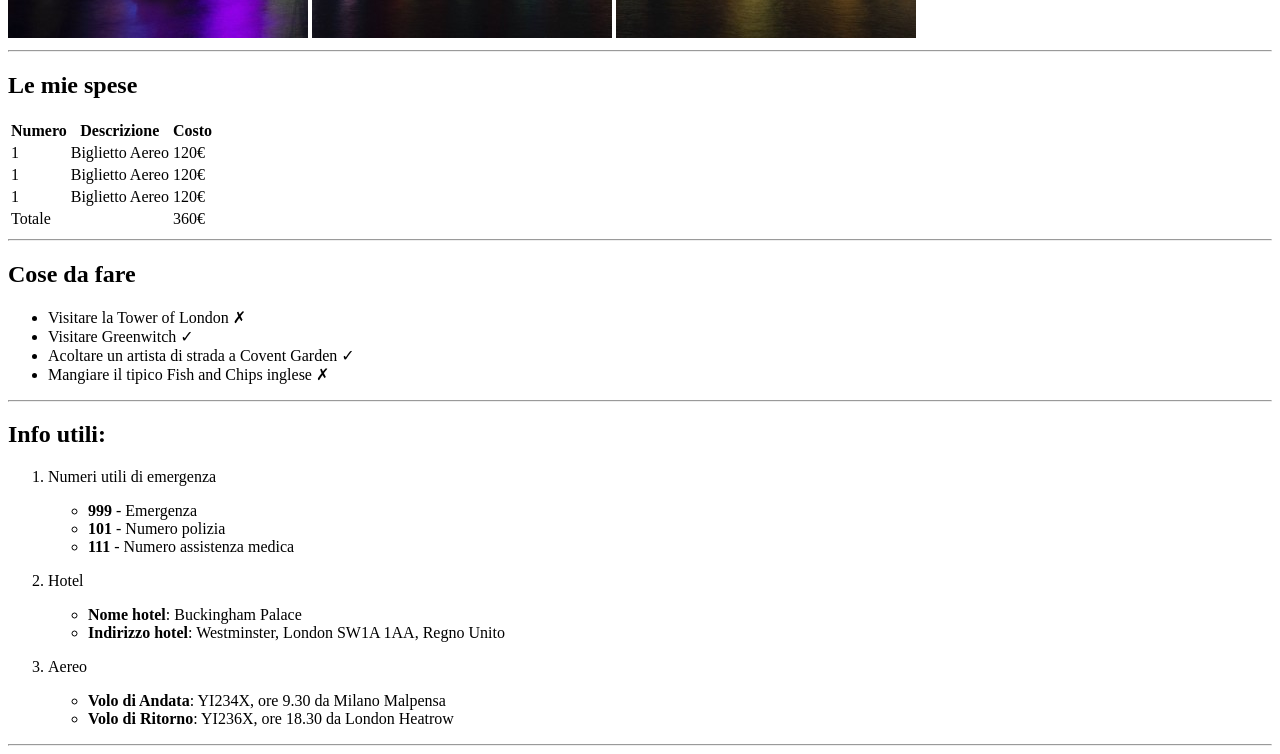
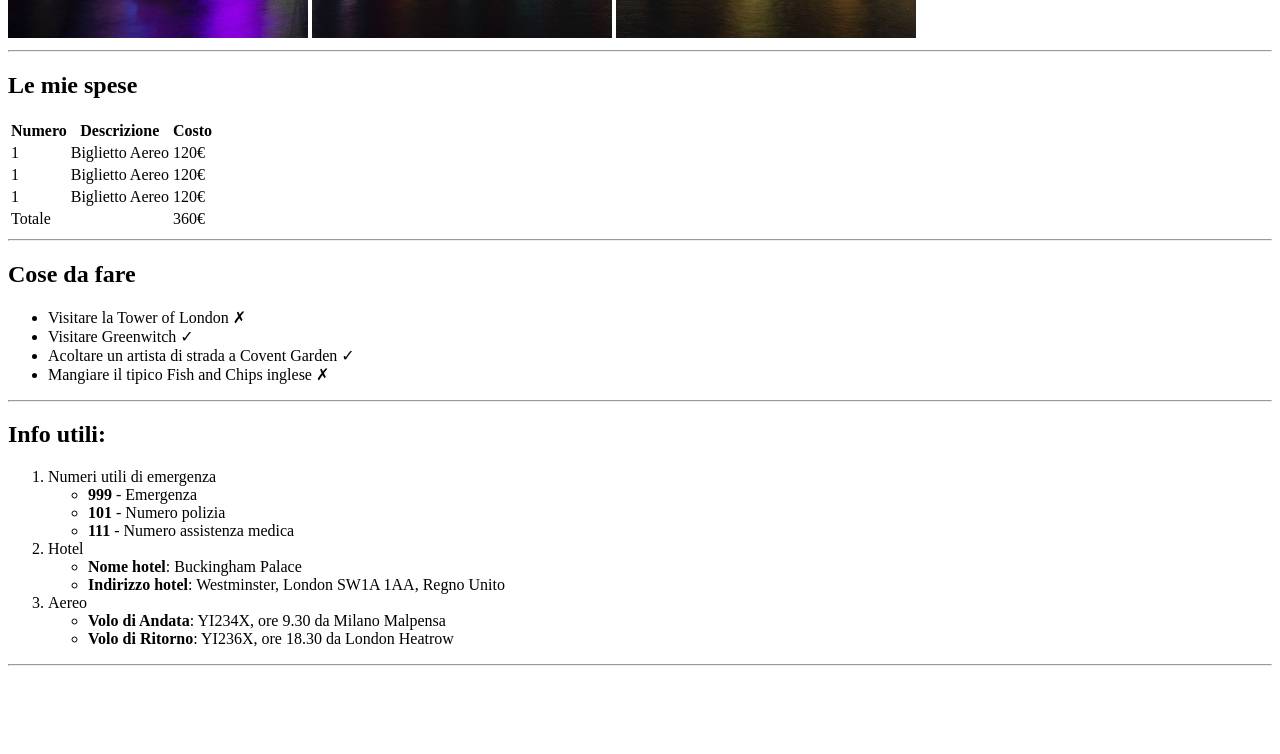
Before and after one commit to Davidemauri00/html-london-trip, a plain HTML site: page index.html in a window 1280 px wide. Shown: the part 642-1396 px from the top of the page. After the commit the page ends 1316 px from the top, so only its background shows below. Drawn offline with Linux system fonts and the light colour scheme.

Commit message:
lista info utili senza <p>

```diff
--- a/index.html
+++ b/index.html
@@ -60,20 +60,20 @@
             <section>
                 <h2>Info utili:</h2>
                 <ol>
-                    <li><p>Numeri utili di emergenza</p>
+                    <li>Numeri utili di emergenza
                         <ul>
                             <li><strong>999</strong> - Emergenza</li>
                             <li><strong>101</strong> - Numero polizia</li>
                             <li><strong>111</strong> - Numero assistenza medica</li>
                         </ul>
                     </li>
-                    <li><p>Hotel</p>
+                    <li>Hotel
                         <ul>
                             <li><strong>Nome hotel</strong>: Buckingham Palace</li>
                             <li><strong>Indirizzo hotel</strong>: Westminster, London SW1A 1AA, Regno Unito</li>
                         </ul>
                     </li>
-                    <li><p>Aereo</p>
+                    <li>Aereo
                         <ul>
                             <li><strong>Volo di Andata</strong>: YI234X, ore 9.30 da Milano Malpensa</li>
                             <li><strong>Volo di Ritorno</strong>: YI236X, ore 18.30 da London Heatrow</li>
```
